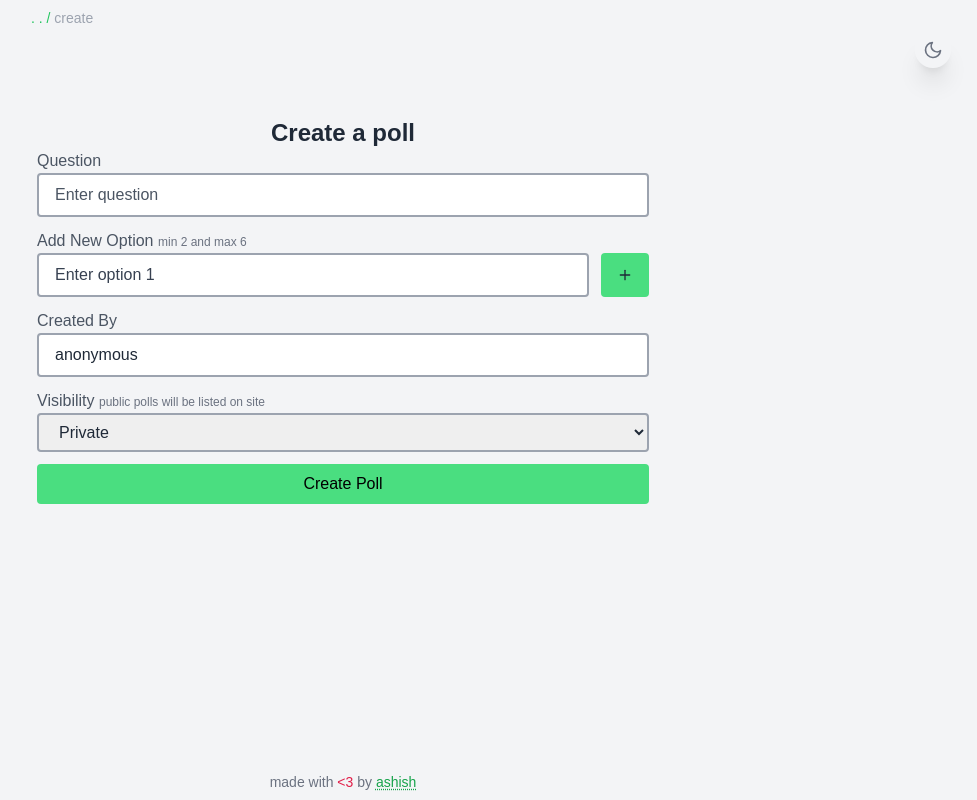
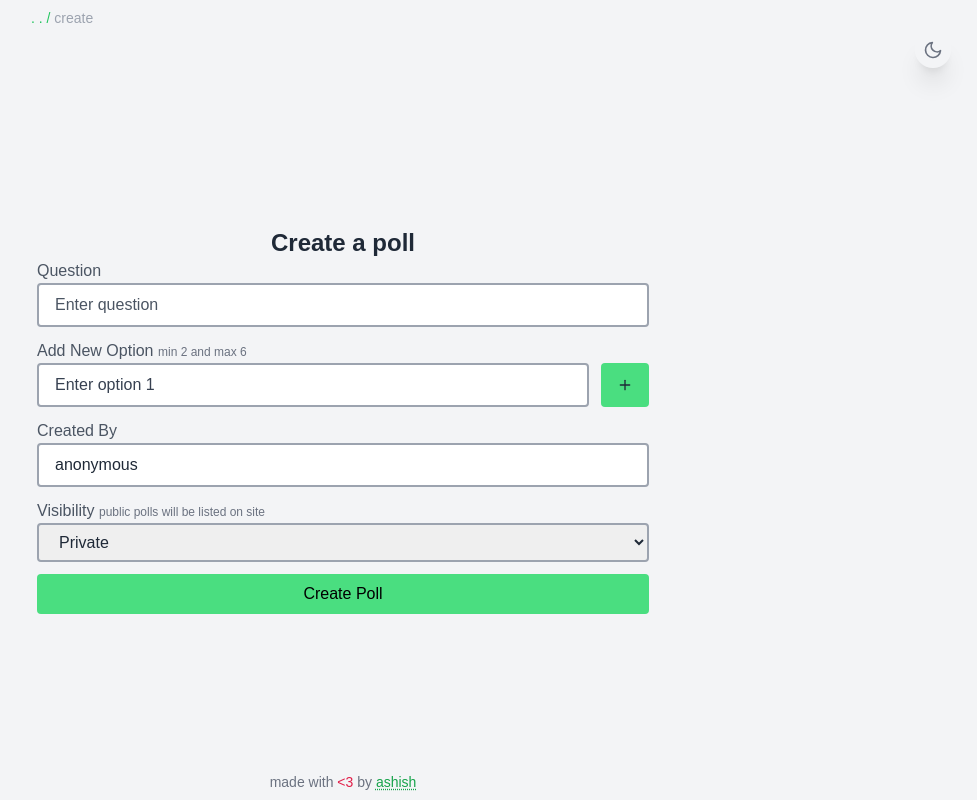
Before and after one commit to asrvd/ohmypoll, a Next.js app: page /create in a window 1280 px wide. Shown: the whole page, without its empty margins (297-1274 px from the left). Built offline with nearby package versions, Linux system fonts and the light colour scheme; a web font is replaced by a local one.

Commit message:
Options view height too small fix

```diff
--- a/components/pollForm.js
+++ b/components/pollForm.js
@@ -132,7 +132,7 @@ const PollForm = ({ redirectPath = "", onSubmit = () => null }) => {
             </div>
           </div>
           {options.length > 0 && (
-            <div className="cursor-context-menu option-container flex flex-col gap-3 w-full overflow-y-scroll max-h-1/3 h-auto options-container py-1">
+            <div className="cursor-context-menu option-container flex flex-col gap-3 w-full overflow-y-scroll max-h-44 h-auto options-container py-1">
               {options.map((option, index) => (
                 <div key={index} className="flex gap-3 ">
                   <input
--- a/pages/create.jsx
+++ b/pages/create.jsx
@@ -31,7 +31,7 @@ export default function Create() {
   }
 
   return (
-    <div className="dark:bg-slate-800 bg-gray-100 flex flex-col justify-center items-center w-screen h-screen p-3 font-sans relative">
+    <div className="dark:bg-slate-800 bg-gray-100 flex flex-col justify-center items-center w-screen min-h-screen p-3 pt-20 pb-10 font-sans relative">
       <button
         className="absolute top-8 right-8 text-xl hover:scale-110 duration-300 p-2 border-none bg-transparent rounded-full shadow-xl"
         onClick={switchTheme}
```
